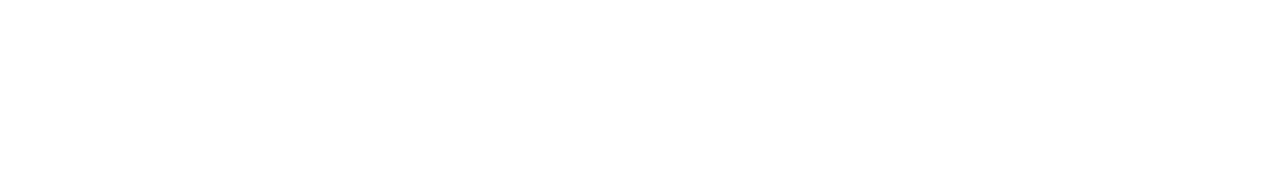
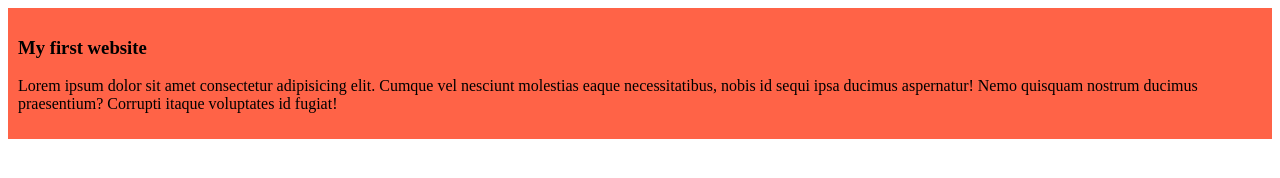
Before and after one commit to tanbirJibon202/my-simple-website, a plain HTML site: page index.html in a window 1280 px wide. Drawn offline with Linux system fonts and the light colour scheme.

Commit message:
added the first blog

```diff
--- a/index.html
+++ b/index.html
@@ -4,8 +4,12 @@
     <meta charset="UTF-8">
     <meta name="viewport" content="width=device-width, initial-scale=1.0">
     <title>My Simple Website</title>
+    <link rel="stylesheet" href="styles/blog.css">
 </head>
 <body>
-
+    <div>
+        <h3>My first website</h3>
+        <p>Lorem ipsum dolor sit amet consectetur adipisicing elit. Cumque vel nesciunt molestias eaque necessitatibus, nobis id sequi ipsa ducimus aspernatur! Nemo quisquam nostrum ducimus praesentium? Corrupti itaque voluptates id fugiat!</p>
+    </div>
 </body>
 </html>
--- /dev/null
+++ b/styles/blog.css
@@ -0,0 +1,4 @@
+div{
+    background-color: tomato;
+    padding: 10px;
+}
```
